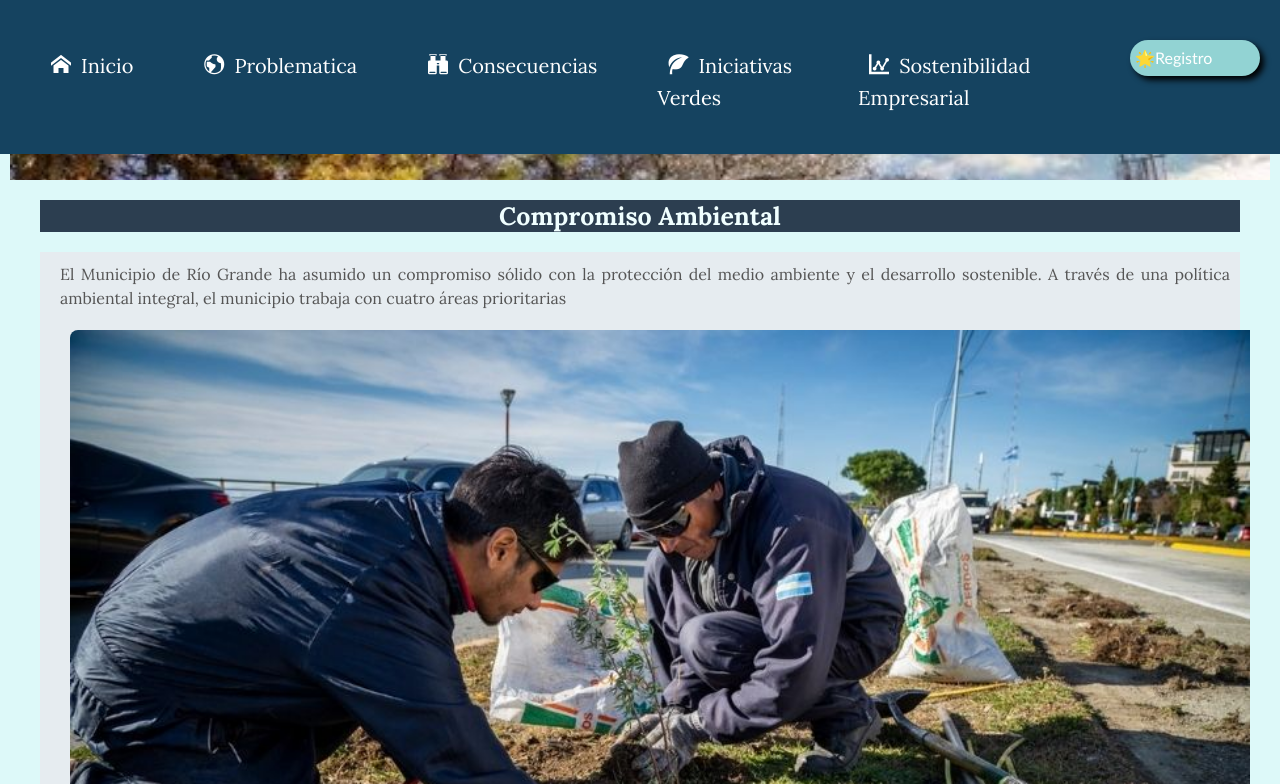
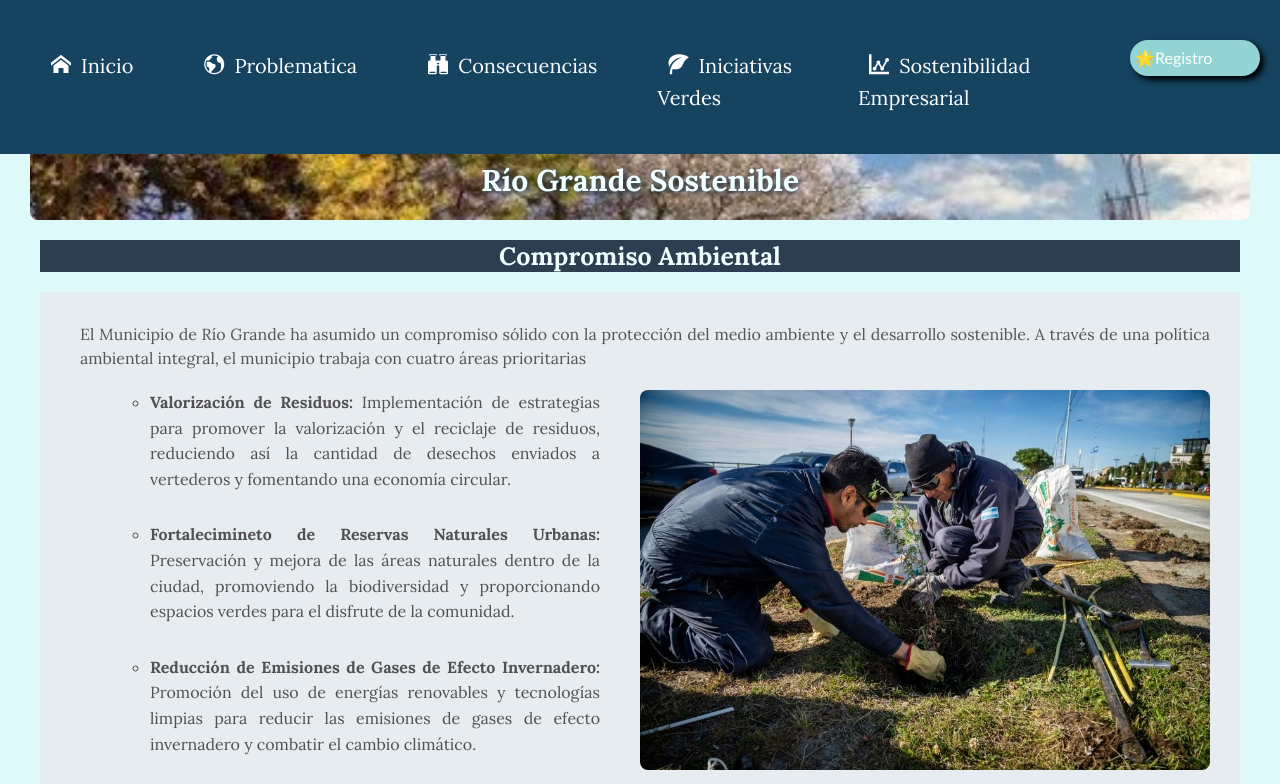
Before and after one commit to alejamarzol/Rio-Grande-Sostenible, a website built with Vite: page iniciativas-verdes.html in a window 1280 px wide. Shown: the top 784 px of the page. Built offline with nearby package versions, Linux system fonts and the light colour scheme; a web font is replaced by a local one.

Commit message:
cambios_css

```diff
--- a/css/general.css
+++ b/css/general.css
@@ -139,8 +139,7 @@ p {
   /* TODOS LOS CODIGOS, CREO */
   h1 {
     background-image: url(../img/imagen-principal.jpg);
-    height: 10vh;
-    width:100%;
+    height: 80px;
     font-size: 30px;
     align-content: center;
     text-align:center;
@@ -148,8 +147,11 @@ p {
     text-shadow: 2px 2px 5px #2c3e50;
     background-repeat: no-repeat;
     background-size: cover;
-    margin-top: auto;
-
+    margin-top: 40px;
+    margin-bottom: 10px;
+    border-radius: 8px;
+    margin-left: 20px;
+    margin-right: 20px;
   }
   h2{
     font-size: 25px;
@@ -201,6 +203,7 @@ p {
     font-size: 15px;
     margin: 10px;
     padding: 20px;
+
   }
   .contactos {
     justify-content: left;
@@ -229,11 +232,6 @@ p {
 
   footer div a:active {
     color: #1f53c5;
-  }
-
-  footer div spam {
-    margin-inline: 20px;
-    font-size: 25px;
   }
 
 
--- a/css/iniciativas-verdes.css
+++ b/css/iniciativas-verdes.css
@@ -4,47 +4,44 @@
   flex-direction: column;
   align-items: center;
   margin: 20px;
-  padding: 10px;
+  padding: 30px;
   background-color: #e6ecf0;
   text-align: center;
   text-align: justify;
 }
 
-
 .content_1 {
   display: flex;
-  flex-direction: row-reverse;
-  flex: 1;
-  display: block;
+  flex-direction: column;
+  align-items: center;
+  justify-content: center;
 }
 
 .content_1 p {
-  display: flex;
-  flex-direction: column;
   text-align: justify;
-  text-align: center;
 }
 
 .content_1 ul {
-  display: flex;
-  flex-direction: column;
-  padding-left: 10px;
+  padding-left: 60px;
   padding-right: 10px;
   text-align: justify;
   list-style: circle;
 }
 
 .content_1 ul li {
-  margin-bottom: 20px;
+  margin-bottom: 30px;
 }
 
 .imagen_1 {
- padding-right: 20px;
-  width: 100%;
   justify-content: center;
   align-content: center;
   border-radius: 8px;
   flex-wrap: wrap;
+  width: 100%;
+  max-width: 100%;
+  height: auto;
+  margin-top: 10px;
+  object-fit: cover;
 }
 
 .content_2 {
@@ -59,6 +56,7 @@
   max-width: 1180px;
   height: auto;
   border-radius: 8px;
+  object-fit: cover;
 }
 
 .flex-box {
@@ -79,7 +77,6 @@ ul {
   margin: 20px;
   padding: 10px;
   background-color: #e6ecf0;
-
 }
 
 .eco-container .content_1 {
@@ -87,13 +84,13 @@ ul {
   display: flex;
   flex-direction: column;
   margin-right: 10px;
-
 }
 
 .eco-container .content_1 p {
   margin: 10px;
   margin-left: 30px;
   text-align: justify;
+  margin-right: 10px;
 }
 
 .eco-container .image-container {
@@ -105,8 +102,9 @@ ul {
 }
 
 .eco-container .image-container img {
-  max-width: 100%;
-  height: 300px;
+  width: 100%;
+  margin-left: 10px;
+  object-fit: cover;
 }
 
 .eco-container .btn-container {
@@ -129,21 +127,8 @@ ul {
   background-color: #253342;
 }
 
-/* ORDENADOR */
-@media screen and (min-width: 1200px) {
-  .content_1 {
-    flex-direction: row-reverse;
-    align-items: flex-start;
-  }
-
-  .imagen_1 {
-    margin-left: 20px;
-    margin-bottom: 0;
-  }
-}
-
 /* TABLET */
-@media screen and (min-width: 480px) and (max-width: px) {
+@media screen and (min-width: 480px) and (max-width: 785px) {
   .eco-container {
     flex-direction: column;
     align-items: center;
@@ -171,3 +156,17 @@ ul {
     padding-right: 10px;
   }
 }
+
+@media screen and (min-width: 1200px) {
+  .content_1 {
+    flex-direction: row-reverse;
+    align-items: flex-start;
+  }
+
+  .imagen_1 {
+    width: 50%;
+    max-width: 600px;
+    margin-left: 30px;
+    margin-top: 0;
+  }
+}
```
Also changed, not shown: index.html (+0 -2 lines).
